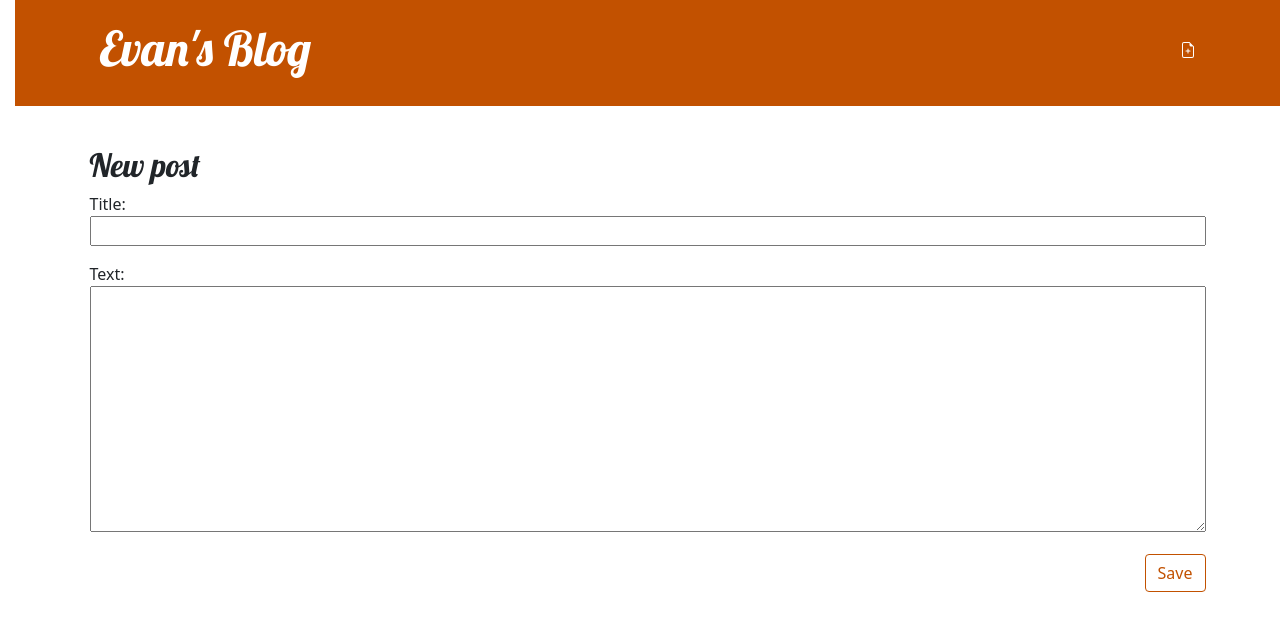
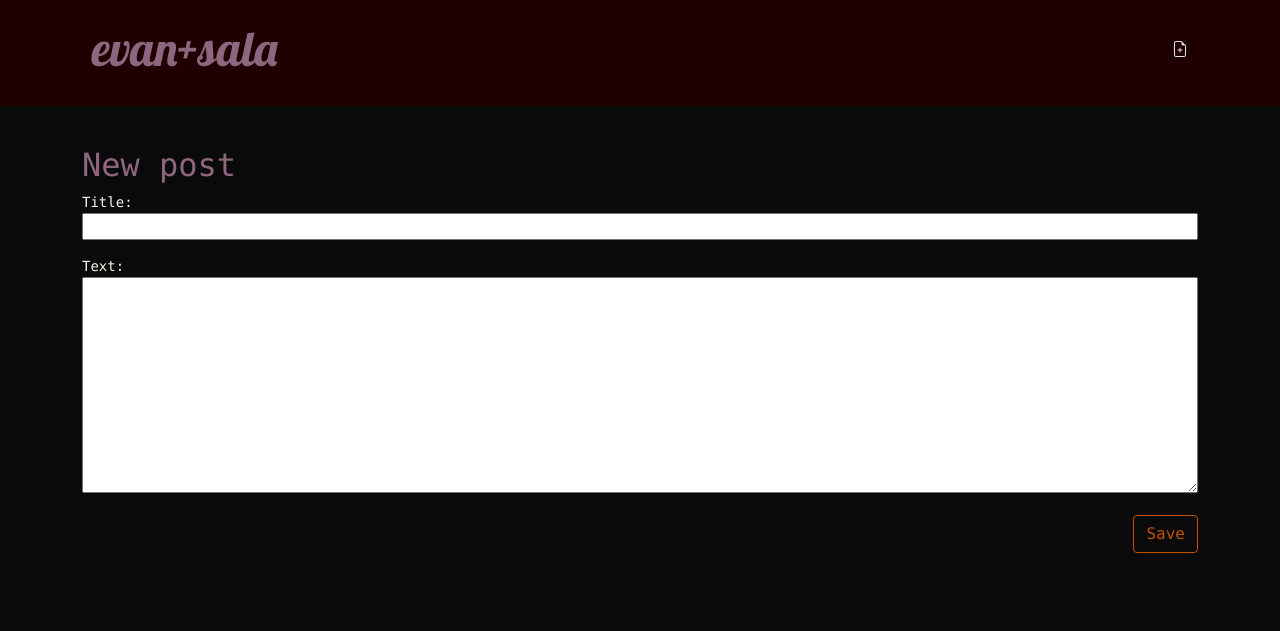
Before and after one commit to esala7/my-first-blog, a Django app: page /post/new/ in a window 1280 px wide. Shown: the top 631 px of the page. Run offline with Django 3.2, Linux system fonts and the light colour scheme; the visitor is signed in with stand-in values (Sample User, id 1).

Commit message:
css changes mostly

```diff
--- a/blog/static/css/blog.css
+++ b/blog/static/css/blog.css
@@ -1,14 +1,17 @@
 h1 a, h2 a {
-	color:#C25100;
-	font-family: 'Lobster';
+	color:#8F667F;
 }
 
 body {
-	padding-left: 15px;
+    background-color: #0A0A0A;
+    color: #F6F7EB;
+    font-family: Monaco, monospace;
+    font-size: 14px;
+    line-height: 1.5;
 }
 
 .page-header {
-    background-color: #C25100;
+    background-color: #1f0000;
     margin-top: 0;
     margin-bottom: 40px;
     padding: 20px 20px 20px 40px;
@@ -18,20 +21,26 @@ body {
 .page-header h1 a,
 .page-header h1 a:visited,
 .page-header h1 a:active {
-    color: #ffffff;
+    color: #8F667F;
     font-size: 36pt;
+    font-family: 'Lobster';
     text-decoration: none;
 }
 
-h1,
-h2,
-h3,
-h4 {
-    font-family: 'Lobster', cursive;
+h2 {
+    color: #8F667F;
+}
+
+.post h1,
+.post h2,
+.post h3,
+.post h4 {
+    color: #8F667F;
+    font-family: 'Roboto', sans-serif;
 }
 
 .date {
-    color: #828282;
+    color: #593648;
 }
 
 .save {
@@ -46,7 +55,7 @@ h4 {
 .top-menu,
 .top-menu:hover,
 .top-menu:visited {
-    color: #ffffff;
+    color: #E1E2EF;
     float: right;
     font-size: 26pt;
     margin-right: 20px;
@@ -58,7 +67,12 @@ h4 {
 
 .post h2 a,
 .post h2 a:visited {
-    color: #000000;
+    color: #8F667F;
+    text-decoration: none;
+}
+
+.post h2 a:hover {
+    color: #E1E2EF;
 }
 
 .post > .date,
--- a/blog/templates/blog/base.html
+++ b/blog/templates/blog/base.html
@@ -2,7 +2,7 @@
 <!DOCTYPE html>
 <html>
     <head>
-        <title>Evan's blog</title>
+        <title>evan+</title>
         <link rel="stylesheet" href="https://cdn.jsdelivr.net/npm/bootstrap@5.1.3/dist/css/bootstrap.min.css" integrity="sha384-1BmE4kWBq78iYhFldvKuhfTAU6auU8tT94WrHftjDbrCEXSU1oBoqyl2QvZ6jIW3" crossorigin="anonymous">
         <link href='//fonts.googleapis.com/css?family=Lobster&subset=latin,latin-ext' rel='stylesheet' type='text/css'>
         <link rel="stylesheet" href="{% static 'css/blog.css' %}">
@@ -15,7 +15,7 @@
                 {% include './icons/file-earmark-plus.svg' %}
             </a>
         {% endif %}
-            <h1><a href="/">Evan's Blog</a></h1>
+            <h1><a href="/">evan+sala</a></h1>
       </div>
     </header>
     <main class="container">
```
